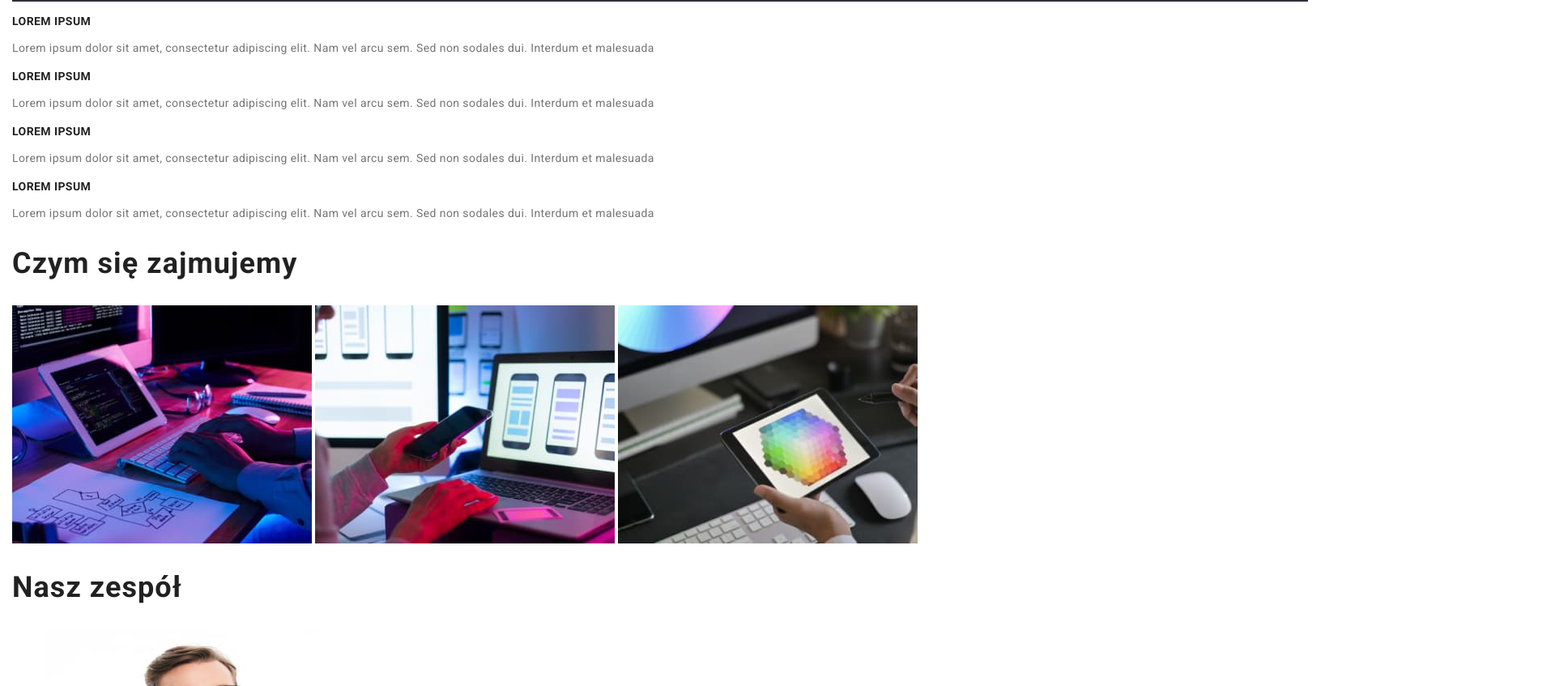
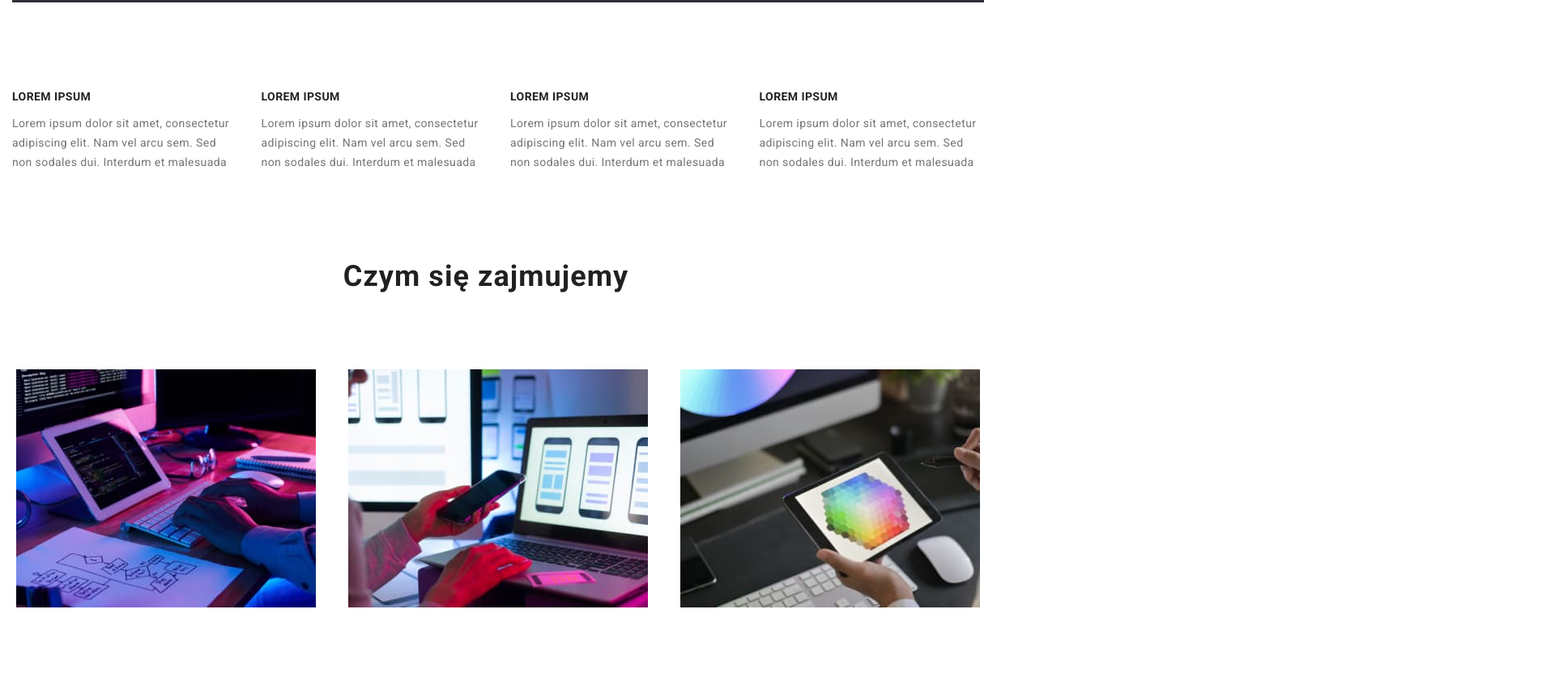
Before and after one commit to DagmaraSobczak/goit-markup-hw-03, a plain HTML site: page index.html in a window 1280 px wide. Shown: the part 654-1501 px from the top of the page at 81% size, 1920 px wide, since content can reach past the window. Drawn offline with Linux system fonts and the light colour scheme.

Commit message:
dodałam flex dla sekcji

```diff
--- a/css/style.css
+++ b/css/style.css
@@ -159,14 +159,27 @@ color: #757575;
 }
 
 .container {
- width: 1200px;
+  box-sizing: border-box;
+ max-width: 1200px;
+ width: 100%;
   padding: 0 15px;
+
 
 
 }
 
 .section {
   padding: 94px 0;
+  display: flex;
+  flex-wrap: nowrap;
+  gap: 30px;
+ width: 1200px ;
+   justify-content: space-around;
+   align-content: center;
+   margin-top: 0;
+   margin-bottom: 0;
+
+
 }
 
 .header-wrapper{
@@ -175,6 +188,8 @@ color: #757575;
   justify-content: space-between;
   flex-wrap: nowrap;
   align-items: center;
+  border-bottom: 1px solid rgba(236, 236, 236, 1);
+  width: 1200px ;
 
 
 }
@@ -206,7 +221,7 @@ ul{
 
 
 h1,
-h1,
+h2,
 h3
 h4,
 h5,
@@ -218,7 +233,7 @@ li{
 }
 
 .header{
-width: 1600px;
+width: 1200px;
 height: 600px;
 background: #2F303A;
 display: flex;
@@ -227,4 +242,15 @@ justify-content: center;
 align-content: center;
 align-items: center;
 
+
+
 }
+
+ section ul li {
+   flex-basis: calc((100% - 30px) / 4)
+
+    }
+    h2{
+      display: flex;
+      justify-content: center;
+    }
--- a/index.html
+++ b/index.html
@@ -33,8 +33,8 @@
     </header>
     <main>
       <div>
-        <section>
-          <ul>
+        <section >
+          <ul class="section">
             <li>
               <h3>LOREM IPSUM</h3>
               <p>
@@ -67,9 +67,9 @@
         </section>
       </div>
       <div>
-        <section>
-          <h2>Czym się zajmujemy</h2>
-          <img
+        <h2>Czym się zajmujemy</h2>
+        <section class="section">
+                    <img
             src="image/komputer.jpg"
             alt="biurko ze sprzętem komputerowym"
             width="370"
@@ -84,7 +84,7 @@
           <img src="image/tablet.jpg" alt="tablet" width="370" height="294" />
         </section>
         <div>
-          <section>
+          <section class="section">
             <h2>Nasz zespół</h2>
             <figure>
               <img
```
